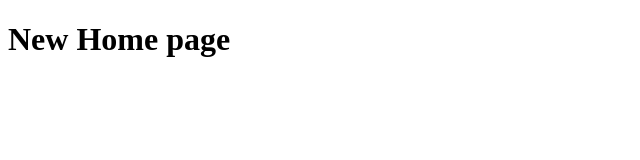
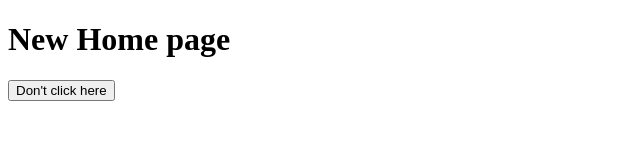
Before and after one commit to YujohnNattrass/cloudflare-test, a Gatsby site: page / in a window 1280 px wide. Shown: the whole page, without its empty margins (0-640 px from the left). Built offline with nearby package versions, Linux system fonts and the light colour scheme; Gatsby itself is replaced by a stand-in of ours.

Commit message:
add button

```diff
--- a/src/pages/index.js
+++ b/src/pages/index.js
@@ -5,6 +5,7 @@ const IndexPage = () => {
     <main>
       <title>New Home Page</title>
       <h1>New Home page</h1>
+      <button>Don't click here</button>
     </main>
   )
 }
```
